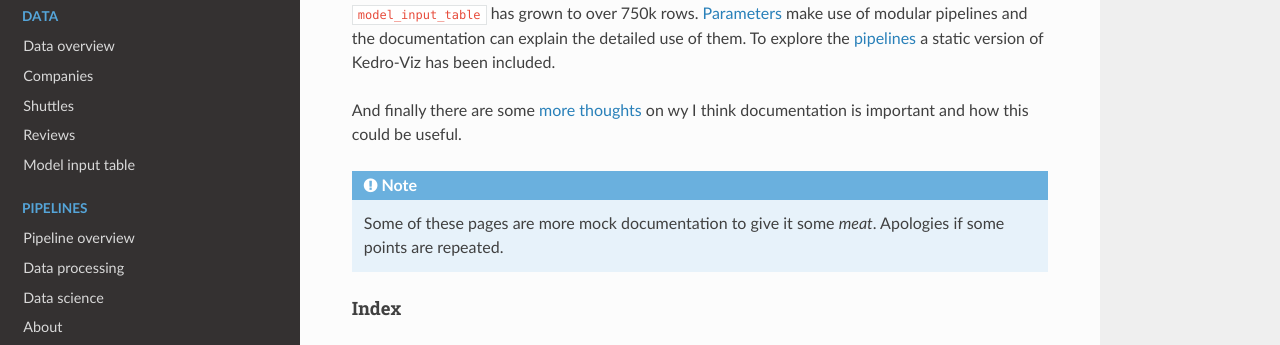
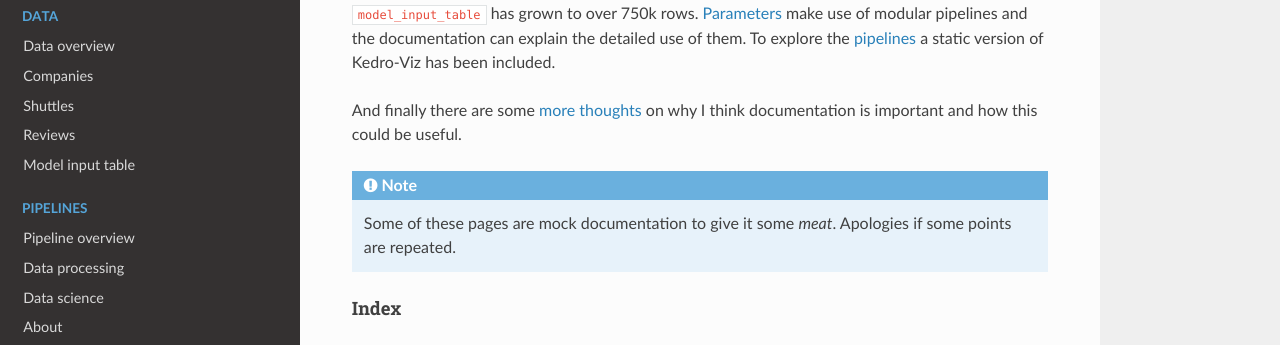
Before and after one commit to picklejuicedev/kedro_docs_prototype, an MkDocs documentation site: the page built from docs/index.md, in a window 1280 px wide and 1006 px high. Shown: the part 341-686 px from the top of the window. Built offline with MkDocs 1.6.1, drawn with Linux system fonts in a browser that asks for light colours; nearby versions of some CDN libraries.

Commit message:
2 more typos

```diff
--- a/docs/index.md
+++ b/docs/index.md
@@ -5,10 +5,10 @@ The ***Spaceflights Docs*** project is a prototype static documentation for the
 
 This static site is mostly manually edited to explore what functionality a documentation generator would need to cover. The [Prerequisites](prerequisites) and [Usage](usage) are only needed if you wish to locally generate the documentation and play with the `mkdocs` framework. Within the [data section](data/_Data_overview.md) you can explore the datasets used by this project. Extra points for those critical readers that can spot why `model_input_table` has grown to over 750k rows. [Parameters](parameters/data_science.md) make use of modular pipelines and the documentation can explain the detailed use of them. To explore the [pipelines](pipelines/_Pipeline_overview) a static version of Kedro-Viz has been included.
 
-And finally there are some [more thoughts](doccreation.md) on wy I think documentation is important and how this could be useful.
+And finally there are some [more thoughts](doccreation.md) on why I think documentation is important and how this could be useful.
 
 !!! note
-    Some of these pages are more mock documentation to give it some *meat*. Apologies if some points are repeated.
+    Some of these pages are mock documentation to give it some *meat*. Apologies if some points are repeated.
 
 ## Index
 
```
